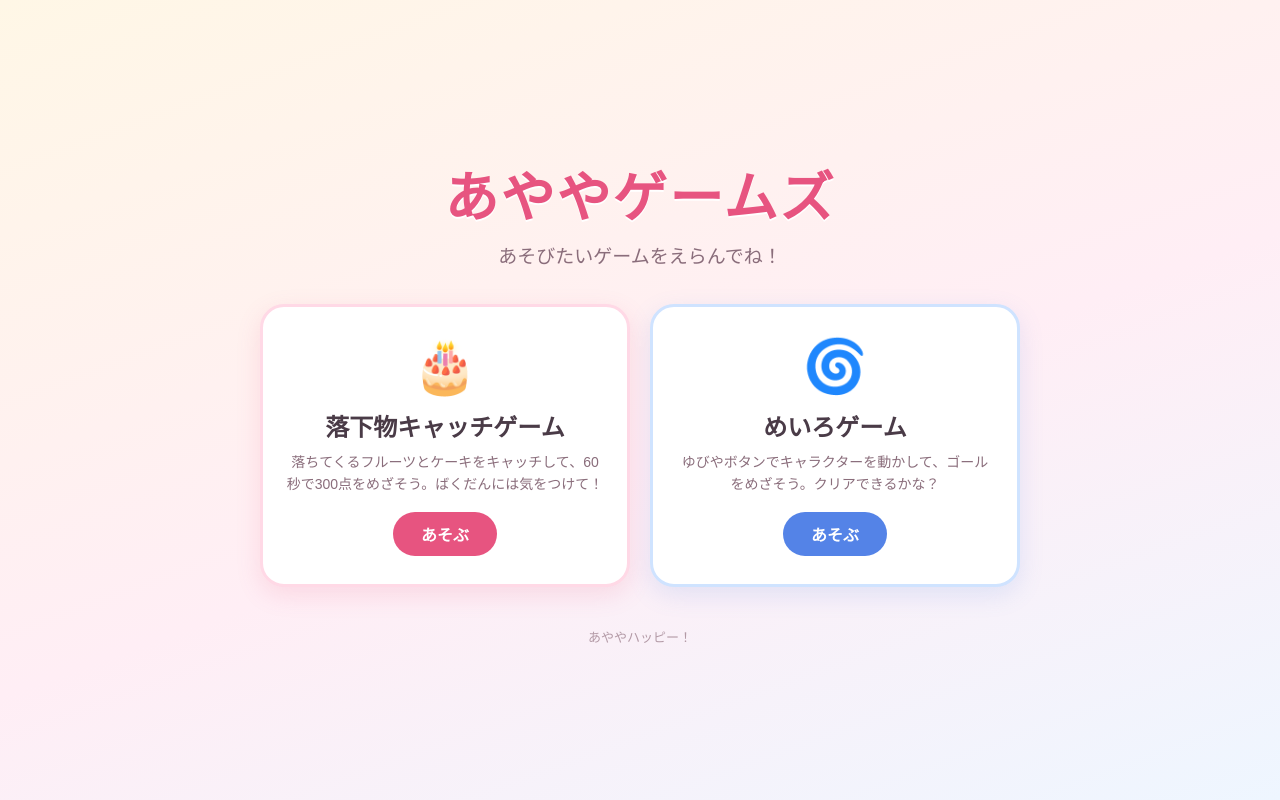
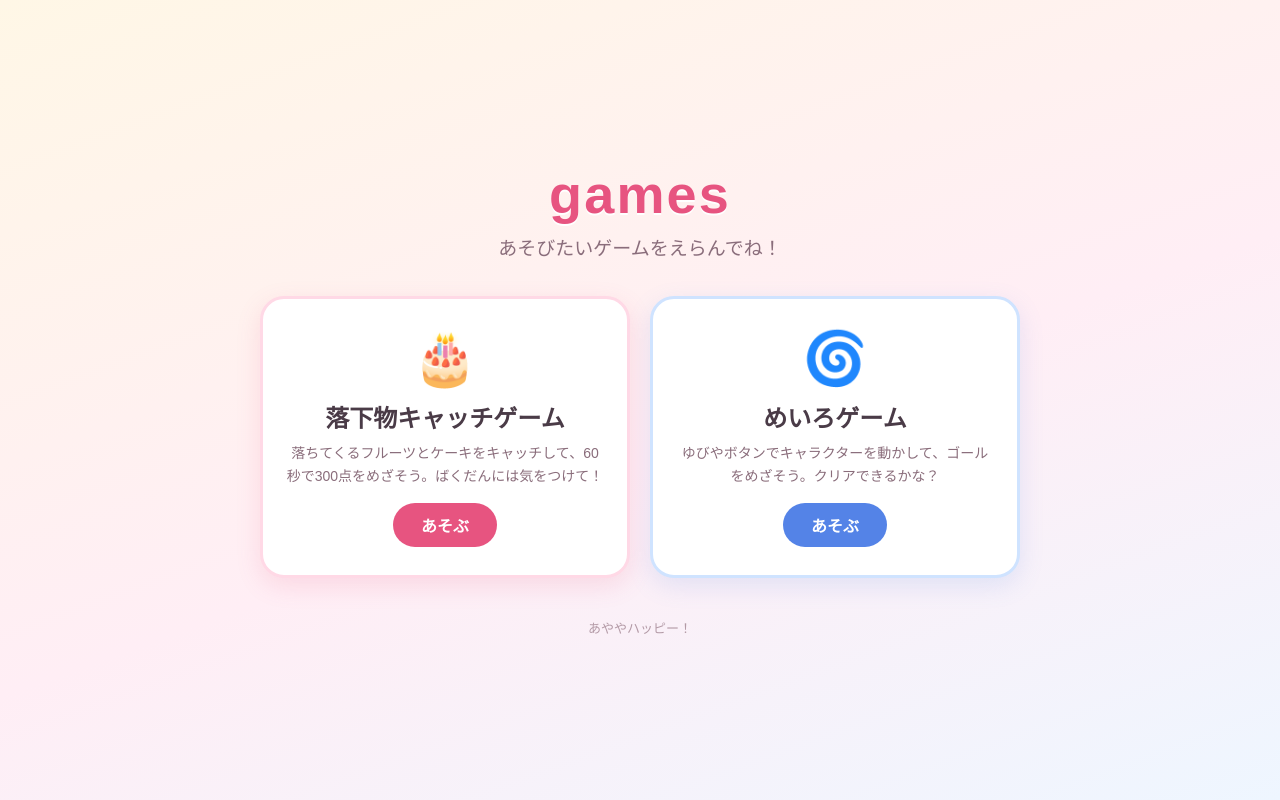
Before and after one commit to zsun998877/-, a plain HTML site: page games/index.html in a window 1280 px wide. Drawn offline with Linux system fonts and the light colour scheme.

Commit message:
サイト名を games に変更

```diff
--- a/games/index.html
+++ b/games/index.html
@@ -3,7 +3,7 @@
 <head>
 <meta charset="UTF-8">
 <meta name="viewport" content="width=device-width, initial-scale=1.0">
-<title>あややゲームズ</title>
+<title>games</title>
 <style>
   * { box-sizing: border-box; margin: 0; padding: 0; }
   body {
@@ -85,7 +85,7 @@
 </style>
 </head>
 <body>
-  <h1>あややゲームズ</h1>
+  <h1>games</h1>
   <p class="sub">あそびたいゲームをえらんでね！</p>
   <div class="cards">
     <a class="card" href="catch.html">
```
